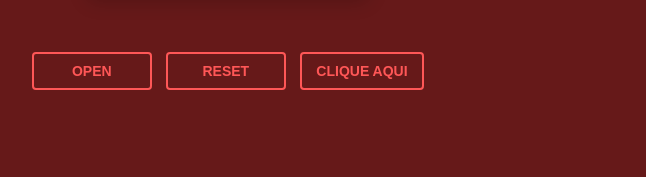
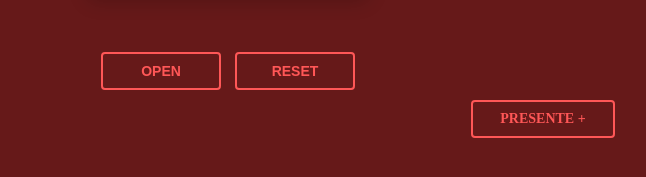
Before and after one commit to UpedroGOD/Fleiz-Aniversario, a plain HTML site: page index.html in a window 1280 px wide. Both pictures are taken after a click on the button "OPEN". Shown: the part 483-660 px from the top of the page, without its empty margins (412-1058 px from the left). Drawn offline with nearby package versions, Linux system fonts and the light colour scheme; a web font is replaced by a local one.

Commit message:
Add files via upload

```diff
--- a/flowers/css/main.css
+++ b/flowers/css/main.css
@@ -1324,4 +1324,49 @@ body {
 .container * {
   -webkit-animation-play-state: paused !important;
           animation-play-state: paused !important;
+
+
 }
+.reset{
+
+  display: flex;
+  flex-direction: column;
+  position: relative;
+  top: -1000px;
+  left: 900px;
+
+}
+button{
+    font-weight: 800;
+    font-style: normal;
+    transition: all 0.1s linear;
+    -webkit-appearance: none;
+    background-color: transparent;
+    border: solid 2px #df8c8c;
+    border-radius: 4px;
+    color: #ff5757;
+    display: inline-block;
+    font-size: 14px;
+    text-transform: uppercase;
+    margin: 5px;
+    padding: 10px;
+    line-height: 1em;
+    text-decoration: none;
+    min-width: 120px;
+    cursor: pointer;
+
+
+
+}
+button:hover{
+
+  background-color: #df8c8c ;
+  color: black;
+  transition: 0.5s;
+
+
+}
+a{
+  text-decoration: none;
+  color: white;
+}
--- a/index.html
+++ b/index.html
@@ -2,7 +2,7 @@
 <html lang="en" >
 <head>
   <meta charset="UTF-8">
-  <title>heart letter by alexx_deev</title>
+  <title>Parebens MB</title>
   <link rel="preconnect" href="https://fonts.googleapis.com">
 <link rel="preconnect" href="https://fonts.gstatic.com" crossorigin>
 <link href="https://fonts.googleapis.com/css2?family=Asap+Condensed&family=Poppins:ital,wght@0,100;0,200;0,300;0,400;0,500;0,600;0,700;0,800;0,900;1,100;1,200;1,300;1,400;1,500;1,600;1,700;1,800;1,900&display=swap" rel="stylesheet">
@@ -29,18 +29,15 @@
     </div>
 </div>
 <div class="reset">
-    <button id="open">Open</button>
+    <button id="open" onclick="restart()">Open</button>
     <button id="reset">Reset</button>
-    <button rel="stylesheet" href="flowers/flower.html">
-        <a  rel="stylesheet" href="flowers/flower.html">
-        clique aqui</a>
-    </button>
 
 </div>
-<div class="reset">
-
+<div id="appear" class="BtnReset">
+    <a href="/flowers/flower.html">
+    presente +
+    </a>
 </div>
-
 
 <!--
 
--- a/script.js
+++ b/script.js
@@ -1,3 +1,5 @@
+var reset = document.getElementById('appear')
+
 $( document ).ready(function() {
 
     var envelope = $('#envelope');
@@ -24,3 +26,9 @@ $( document ).ready(function() {
     }
 
 });
+
+function restart(){
+
+    reset.style.display = 'flex'
+
+}
--- a/style.css
+++ b/style.css
@@ -258,23 +258,43 @@ body {
   color: #a10000;
 }
 
-a{
+.BtnReset{
+
+  display: flex;
+  flex-direction: column;
+  position: relative;
+  align-items: center;
+  left: 870px;
+  min-width: 120px;
   font-weight: 800;
   font-style: normal;
+  transition: all 0.1s linear;
+  -webkit-appearance: none;
   background-color: transparent;
+  border: solid 2px #ff5757;
   border-radius: 4px;
   color: #ff5757;
   display: inline-block;
   font-size: 14px;
   text-transform: uppercase;
+  margin: 5px;
+  padding: 10px;
   line-height: 1em;
   text-decoration: none;
-  min-width: 100px;
-  margin: 0.2px;
+
+  width: 90px;
   cursor: pointer;
+  display:none;
 
 }
-.Fbutton:hover{
+.BtnReset,a{
+  color: #ff5757;
+  text-align: center;
+  align-items: center;
+  text-decoration: none;
+
+}
+.BtnReset:hover{
   background-color: #fc9d9d;
   color: #a10000;
 }
```
Also changed, not shown: flowers/flower.html (+14 -0 lines).
